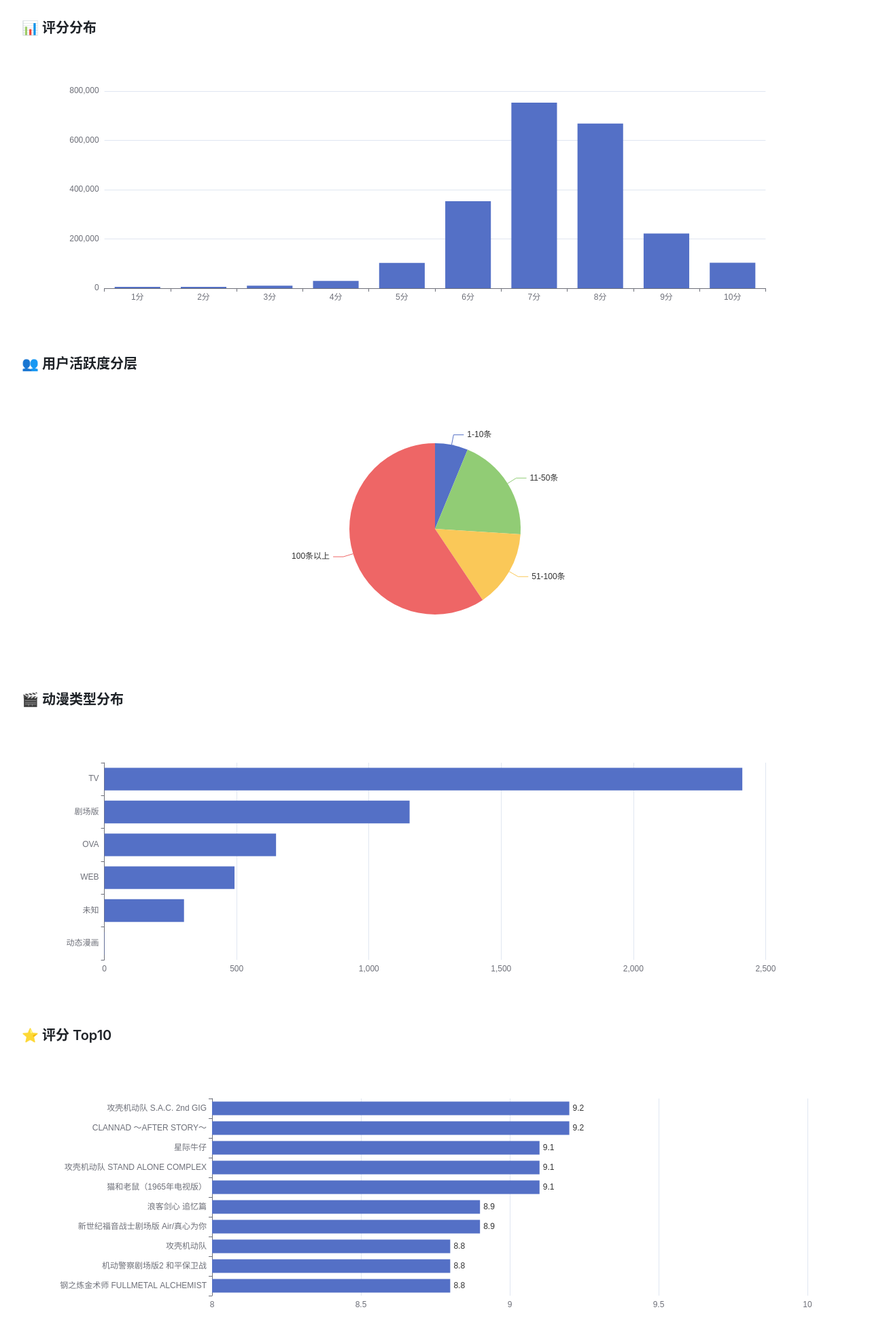
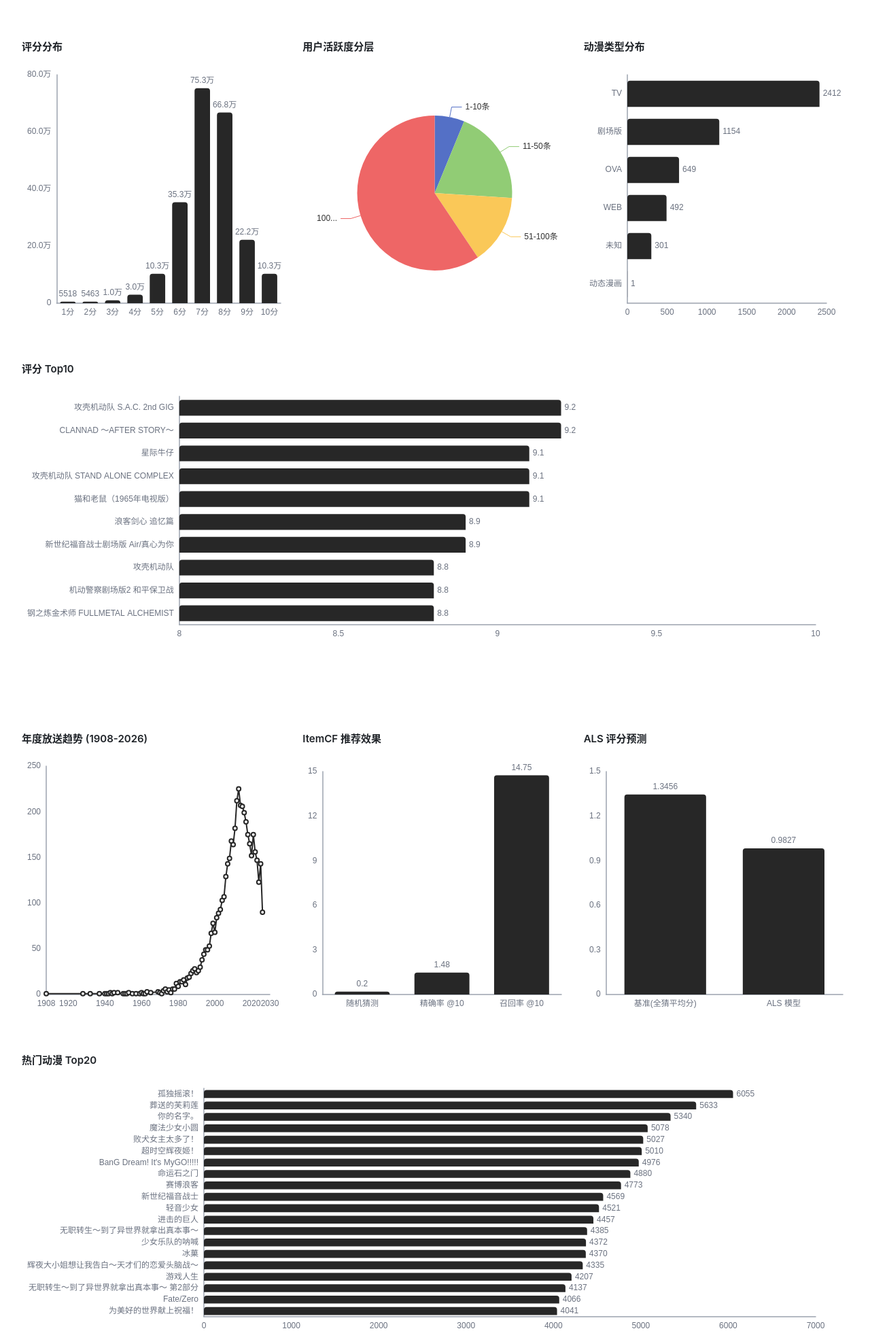
Before and after one commit to Clearhai3/GraduationProject, a Django app: page /dashboard/ in a window 1280 px wide. Shown: the part 57-2015 px from the top of the page at 68% size. Run offline with Django 5.2, Linux system fonts and the light colour scheme.

Commit message:
style: 大屏图表统一皮肤 —— 黑白灰单色调（#272727 柱/柱顶万缩写/L型灰轴）+ 三列网格布局 + 公共皮肤模板（BASE/VALUE_AXIS/CAT_AXIS/BAR/HBAR）

```diff
--- a/WebCode/anime/templates/anime/dashboard.html
+++ b/WebCode/anime/templates/anime/dashboard.html
@@ -4,46 +4,122 @@
 {% block title %}数据大屏{% endblock %}
 
 {% block content %}
-    <h1>📊 评分分布</h1>
-    <!-- ECharts 的"画布": 必须有宽高, 不然图会缩成 0 高看不见 -->
-    <div id="scoreChart" class="chart-box"></div>
+    <div class="chart-grid">
+        <!-- 第一行: 三张小图 -->
+         <div>
+            <h2>评分分布</h2>
+            <div id="scoreChart" class="chart-box"></div>
+         </div>
+         <div>
+            <h2>用户活跃度分层</h2>
+            <div id="activityChart" class="chart-box"></div>
+         </div>
+         <div>
+            <h2>动漫类型分布</h2>
+            <div id="typeChart" class="chart-box"></div>
+         </div>
 
-    <h1>👥 用户活跃度分层</h1>
-    <div id="activityChart" class="chart-box"></div>
+         <!-- 第二行: 长名字，占整行 -->
+        <div class="chart-wide">
+            <h2>评分 Top10</h2>
+            <div id="topChart" class="chart-box"></div>
+        </div>
 
-    <h1>🎬 动漫类型分布</h1>
-    <div id="typeChart" class="chart-box"></div>
+          <!-- 第三行: 三张 -->
+        <div>
+            <h2>年度放送趋势 (1908-2026)</h2>
+            <div id="trendChart" class="chart-box"></div>
+        </div>
+        <div>
+            <h2>ItemCF 推荐效果</h2>
+            <div id="itemcfChart" class="chart-box"></div>
+        </div>
+        <div>
+            <h2>ALS 评分预测</h2>
+            <div id="alsChart" class="chart-box"></div>
+        </div>
 
-    <h1>⭐ 评分 Top10</h1>
-    <div id="topChart" class="chart-box"></div>
-
-    <h1>🔥 热门动漫 Top20</h1>
-    <div id="hotChart" class="chart-box chart-box-tall"></div>
-
-    <h1>📈 年度放送趋势(1908-2026)</h1>
-    <div id="trendChart" class="chart-box"></div>
-
-    <h1>👑 活跃用户 Top10</h1>
-    <div id="activeUserChart" class="chart-box"></div>
-
-    <h1>🏆 算法效果对比</h1>
-    <div class="chart-pair">
-        <div id="itemcfChart"></div>
-        <div id="alsChart"></div>
+        <!-- 第四、五行: 各占整行 -->
+        <div class="chart-wide chart-wide-tall">
+            <h2>热门动漫 Top20</h2>
+            <div id="hotChart" class="chart-box"></div>
+        </div>
+        <div class="chart-wide">
+            <h2>活跃用户 Top10</h2>
+            <div id="activeUserChart" class="chart-box"></div>
+        </div>
     </div>
 
     <script src="{% static 'echarts.min.js' %}"></script>
     <script>
+        // 公共皮肤: 八张图共用
+        const INK = '#1f2328';      // 近黑 (跟站点变量同色)
+        const MUTED = '#6b7280';    // 次要灰
+        const BLUE = '#2b6cb0';     // 深海蓝
+        const GRID = '#f0f0f0';     // 极淡网格线
+        const AXIS = '#9ca3af';
+        const AXIS_W = 1.5;
+
+        // 每个 setOption 前面加 ...BASE，就是"套上皮肤"
+        const BASE = {
+            animationDuration: 400,
+            animationEasing: 'cubicOut',
+            textStyle: { color: MUTED, fontSize: 12 },
+            tooltip: {
+                backgroundColor: '#fff',
+                borderColor: '#e5e7eb',
+                textStyle: { color: INK, fontSize: 13 }
+            }
+        };
+
+        // 大数字缩写成"万"
+        const WAN = (v) => v >= 10000 ? (v / 10000).toFixed(1) + '万' : v;
+
+        // 数值轴 (y 轴或横向图的 x 轴) : 删掉轴线和刻度，只留淡横线
+        const VALUE_AXIS = {
+            type: 'value',
+            axisLine: { show: true, lineStyle: { color: AXIS, width: AXIS_W} },
+            axisTick: { show: false },
+            axisLabel: { color: MUTED, formatter: WAN },
+            splitLine: { show: false }
+        };
+
+        // 类目轴 (动漫名/评分档) : 无轴线、无刻度、无竖线
+        const CAT_AXIS = {
+            type: 'category',
+            axisLine: { show: true, lineStyle: { color: AXIS, width: AXIS_W} },
+            axisTick: { show: false },
+            axisLabel: { color: MUTED },
+            splitLine: { show: false },
+        }
+
+        // 柱子: 统一蓝色、圆角、不描边
+        const BAR = {
+            type: 'bar',
+            itemStyle: { color: '#272727', borderRadius: [4, 4, 0, 0] },
+            label: { show: true, position: 'top', color: MUTED, fontSize: 12, formatter: (p) => WAN(p.value) }
+        };
+
+        // 横条图专用: 柱子向右长，数字要贴右边 (不是 top)
+        const HBAR = {
+            ...BAR,
+            label: {
+                ...BAR.label,
+                position: 'right'
+            }
+        }
+
         // 从视图递过来的 JSON 字符串，这里已经是合法的 JS 对象了
         const scoreData = JSON.parse('{{ score_data|escapejs }}');
 
         const chart = echarts.init(document.getElementById('scoreChart'));
         chart.setOption({
-            tooltip: {},
-            xAxis: { type: 'category', data: scoreData.labels },
-            yAxis: { type: 'value' },
+            ...BASE,
+            grid: { left: 8, right: 8, top: 16, bottom: 8, containLabel: true },
+            xAxis: { ...CAT_AXIS, data: scoreData.labels },
+            yAxis: VALUE_AXIS,
             series: [{
-                type: 'bar',
+                ...BAR,
                 data: scoreData.values
             }]
         });
@@ -58,7 +134,7 @@
 
         const chart2 = echarts.init(document.getElementById('activityChart'));
         chart2.setOption({
-            tooltip: {},
+            ...BASE,
             series: [{
                 type: 'pie',
                 radius: '60%',
@@ -71,11 +147,22 @@
 
         const chart3 = echarts.init(document.getElementById('typeChart'));
         chart3.setOption({
-            tooltip: {},
-            xAxis: { type: 'value' },
-            yAxis: { type: 'category', data: typeData.labels, inverse: true },
+            ...BASE,
+            grid: {
+                left: 8,
+                right: 32,
+                top: 16,
+                bottom: 8,
+                containLabel: true
+            },
+            xAxis: VALUE_AXIS,
+            yAxis: {
+                ...CAT_AXIS,
+                data: typeData.labels,
+                inverse: true
+            },
             series: [{
-                type: 'bar',
+                ...HBAR,
                 data: typeData.values
             }]
         });
@@ -85,14 +172,27 @@
 
         const chart4 = echarts.init(document.getElementById('topChart'));
         chart4.setOption({
-            tooltip: {},
-            grid: { left: 280, right: 60 },     // 左边留宽点，不然长名字被裁掉
-            xAxis: { type: 'value', min: 8, max: 10 },
-            yAxis: { type: 'category', data: topData.labels, inverse: true },
+            ...BASE,
+            grid: {
+                left: 8,          // 左边留宽点，不然长名字被裁掉
+                right: 48,
+                top: 16,
+                bottom: 8,
+                containLabel: true
+            },
+            xAxis: {
+                ...VALUE_AXIS,
+                min: 8,
+                max: 10
+            },
+            yAxis: {
+                ...CAT_AXIS,
+                data: topData.labels,
+                inverse: true
+            },
             series: [{
-                type: 'bar',
+                ...HBAR,
                 data: topData.values,
-                label: { show: true, position: 'right' }    // 分数写在条的右边
             }]
         });
 
@@ -101,14 +201,23 @@
 
         const chart5 = echarts.init(document.getElementById('hotChart'));
         chart5.setOption({
-            tooltip: {},
-            grid: {left: 300, right: 80},
-            xAxis: { type: 'value' },
-            yAxis: { type: 'category', data: hotData.labels, inverse: true},
+            ...BASE,
+            grid: {
+                left: 8,
+                right: 48,
+                top: 16,
+                bottom: 8,
+                containLabel: true
+            },
+            xAxis: VALUE_AXIS,
+            yAxis: {
+                ...CAT_AXIS,
+                data: hotData.labels,
+                inverse: true
+            },
             series: [{
-                type: 'bar',
-                data: hotData.values,
-                label: { show: true, position: 'right' }
+                ...HBAR,
+                data: hotData.values
             }]
         });
 
@@ -122,13 +231,35 @@
 
         const chart6 = echarts.init(document.getElementById('trendChart'));
         chart6.setOption({
-            tooltip: { trigger: 'axis' },   // 悬停时按 x 轴取点
-            xAxis: { type: 'value', min: 1908, max: 2030 },
-            yAxis: { type: 'value' },
+            ...BASE,   // 悬停时按 x 轴取点
+            grid: {
+                left: 8,
+                right: 24,
+                top: 16,
+                bottom: 8,
+                containLabel: true
+            },
+            tooltip: {
+                ...BASE.tooltip,
+                trigger: 'axis'
+            },
+            xAxis: {
+                ...VALUE_AXIS,
+                min: 1908,
+                max: 2030
+            },
+            yAxis: VALUE_AXIS,
             series: [{
                 type: 'line',
                 data: trendPoints,
-                symbolSize: 6
+                symbolSize: 6,
+                itemStyle: {
+                    color: '#272727'
+                },
+                lineStyle: {
+                    color: '#272727',
+                    width: 2
+                }
             }]
         });
 
@@ -137,14 +268,23 @@
 
         const chart7 = echarts.init(document.getElementById('activeUserChart'));
         chart7.setOption({
-            tooltip: {},
-            grid: { left: 200, right: 80},
-            xAxis: { type: 'value' },
-            yAxis: { type: 'category', data: activeUserData.labels, inverse: true },
+            ...BASE,
+            grid: {
+                left: 8,
+                right: 48,
+                top: 16,
+                bottom: 8,
+                containLabel: true
+            },
+            xAxis: VALUE_AXIS,
+            yAxis: {
+                ...CAT_AXIS,
+                data: activeUserData.labels,
+                inverse: true
+            },
             series: [{
-                type: 'bar',
-                data: activeUserData.values,
-                label: { show: true, position: 'right' }
+                ...HBAR,
+                data: activeUserData.values
             }]
         });
 
@@ -154,28 +294,47 @@
         // 8-a: ItemCF，单位 %
         const chart8a = echarts.init(document.getElementById('itemcfChart'));
         chart8a.setOption({
-            title: { text: 'ItemCF 推荐效果(%)', left: 'center' },
-            tooltip: {},
-            xAxis: { type: 'category', data: algoData.itemcf.labels },
-            yAxis: { type: 'value' },
+            ...BASE,
+            grid: {
+                left: 8,
+                right: 8,
+                top: 24,
+                bottom: 8,
+                containLabel: true
+            },
+            xAxis: {
+                ...CAT_AXIS,
+                data: algoData.itemcf.labels
+            },
+            yAxis: VALUE_AXIS,
             series: [{
-                type: 'bar',
+                ...BAR,
                 data: algoData.itemcf.values,
-                label: { show: true, position: 'top' }
             }]
         });
 
         // 8-b: ALS，单位 RMSE 分数(越低越好)
         const chart8b = echarts.init(document.getElementById('alsChart'));
         chart8b.setOption({
-            title: { text: 'ALS 评分预测(RMSE，越低越好)', left: 'center' },
-            tooltip: {},
-            xAxis: { type: 'category', data: algoData.als.labels },
-            yAxis: { type: 'value', min: 0},
+            ...BASE,
+            grid: {
+                left: 8,
+                right: 8,
+                top: 24,
+                bottom: 8,
+                containLabel: true
+             },
+            xAxis: {
+                ...CAT_AXIS,
+                data: algoData.als.labels
+            },
+            yAxis: {
+                ...VALUE_AXIS,
+                min: 0
+            },
             series: [{
-                type: 'bar',
+                ...BAR,
                 data: algoData.als.values,
-                label: { show: true, position: 'top' }
             }]
         });
 
@@ -186,7 +345,9 @@
         window.addEventListener("resize", function() {
             clearTimeout(resizeTimer);                  // 取消上一次还没跑的
             resizeTimer = setTimeout(function () {      // 等用户停手 200ms 再干活
-                allCharts.forEach(c => c.resize());
+                requestAnimationFrame(function () {
+                    allCharts.forEach(c => c.resize());
+                });
             }, 200);
         });
     </script>
--- a/WebCode/static/css/style.css
+++ b/WebCode/static/css/style.css
@@ -131,21 +131,20 @@ th {
 }
 
 /* 7. 图表容器 */
+.chart-grid {
+    display: grid;
+    grid-template-columns: repeat(3, 1fr);
+    gap: 24px;
+    margin: 24px 0 48px;
+}
 .chart-box {
-    width: 100%;
-    height: 420px;
-    margin-bottom: 24px;
-}
-.chart-box-tall {
-    height: 700px;      /* 热门 Top20 专属: 条目多， */
+    height: 380px;
 }
 
-.chart-pair {
-    display: grid;
-    grid-template-columns: 1fr 1fr;     /* 两等分 */
-    gap: 20px;
-    margin-bottom: 24px;
+.chart-wide {
+    grid-column: 1 / -1;     /* 两等分 */
+    height: 520px;
 }
-.chart-pair > div {
-    height: 420px;
+.chart-wide-tall {
+    height: 760px;
 }
```
